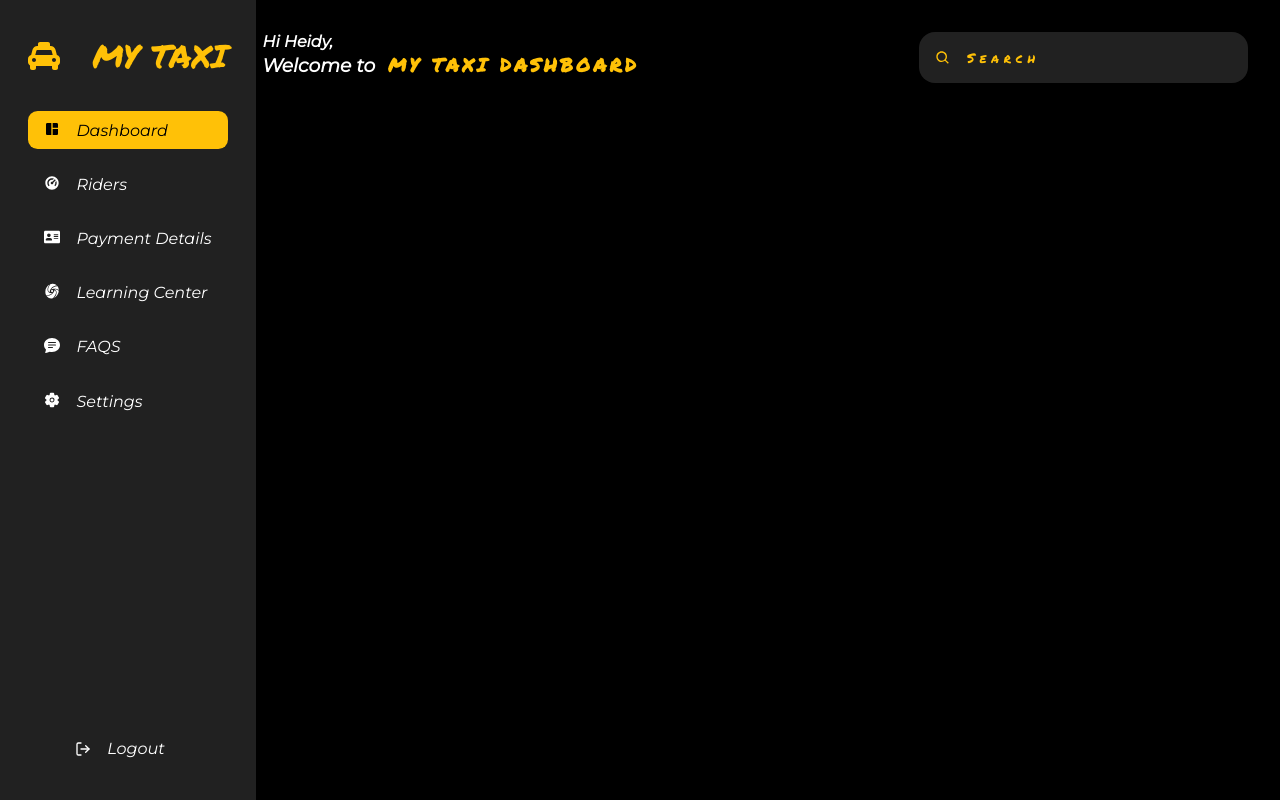
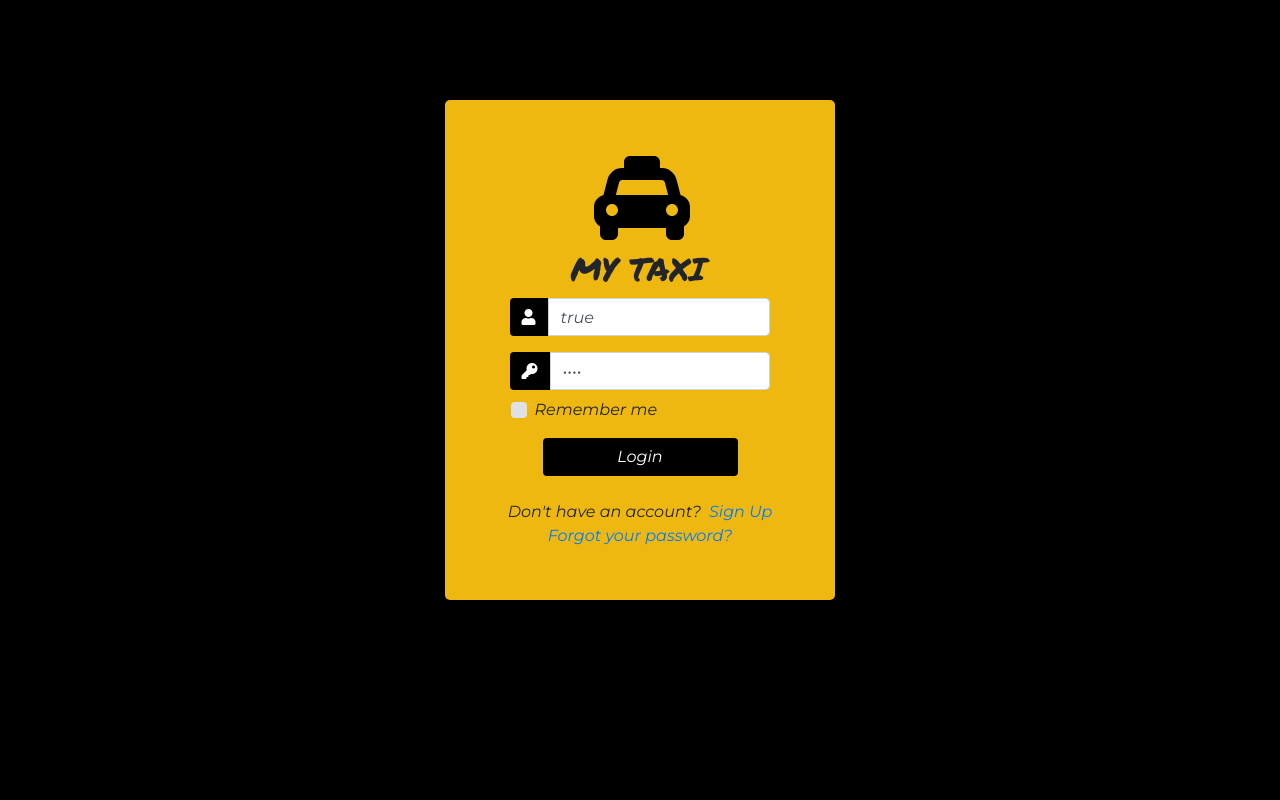
Before and after one commit to HAlejandra10/RANDOMAPP, a React (Create React App) app: page / in a window 1280 px wide. Built offline with nearby package versions, Linux system fonts and the light colour scheme.

Commit message:
Adding new component called login and styling to the login page to the logo and logo´s title

```diff
--- a/public/index.html
+++ b/public/index.html
@@ -34,6 +34,9 @@
     <link href="https://fonts.googleapis.com/css2?family=Josefin+Sans:ital,wght@1,100;1,200;1,300;1,400;1,500&family=Montserrat:ital,wght@1,200;1,300;1,400&family=Permanent+Marker&display=swap" rel="stylesheet">
     <link rel="stylesheet" href="https://fonts.googleapis.com/css?family=Roboto:300,400,500,700&display=swap"/>
 <link rel="stylesheet" href="https://fonts.googleapis.com/icon?family=Material+Icons"/>
+<link rel="stylesheet" href="https://use.fontawesome.com/releases/v5.6.1/css/all.css" integrity="sha384-gfdkjb5BdAXd+lj+gudLWI+BXq4IuLW5IT+brZEZsLFm++aCMlF1V92rMkPaX4PP" crossorigin="anonymous">
+<link rel="stylesheet" href="https://stackpath.bootstrapcdn.com/bootstrap/4.1.3/css/bootstrap.min.css" integrity="sha384-MCw98/SFnGE8fJT3GXwEOngsV7Zt27NXFoaoApmYm81iuXoPkFOJwJ8ERdknLPMO" crossorigin="anonymous">
+<link href="//maxcdn.bootstrapcdn.com/bootstrap/4.1.1/css/bootstrap.min.css" rel="stylesheet" id="bootstrap-css">
     <title>Dashboard App</title>
   </head>
   <body>
--- a/src/App.js
+++ b/src/App.js
@@ -1,7 +1,8 @@
 import React from 'react';
 import styled from "styled-components";
-import Dashboard from './Componentes/dashboard';
-import SideBar from './layout/sideBar';
+// import Dashboard from './Componentes/dashboard';
+import Login from './layout/login';
+// import SideBar from './layout/sideBar';
 
 
 
@@ -9,8 +10,9 @@ import SideBar from './layout/sideBar';
 const App = () => {
   return (
     <Div>
-    <SideBar/>
-    <Dashboard/>
+      <Login/>
+    {/* <SideBar/>
+    <Dashboard/> */}
 
 
     </Div>
--- /dev/null
+++ b/src/layout/login.js
@@ -0,0 +1,164 @@
+import React from 'react'
+import styled from 'styled-components';
+import {FaTaxi} from 'react-icons/fa'
+// import form from 'react-bootstrap/Form';
+// import IconButton from '@mui/material/IconButton';
+// import OutlinedInput from '@mui/material/OutlinedInput';
+// import InputLabel from '@mui/material/InputLabel';
+// import InputAdornment from '@mui/material/InputAdornment';
+// import FormControl from '@mui/material/FormControl';
+// import Visibility from '@mui/icons-material/Visibility';
+// import VisibilityOff from '@mui/icons-material/VisibilityOff';
+
+const Login = () => {
+  return (
+
+<Section>
+<form>
+<div className="container h-100">
+        <div className="d-flex justify-content-center h-100">
+          <div className="user_card">
+            <div className="d-flex justify-content-center">
+             <div className="brand_logo_container">
+                <div className='login_logo'>
+              <FaTaxi  />
+              <div className="logo_word">
+                <span>MY TAXI</span>
+                </div>
+
+              </div>
+              </div>
+            </div>
+            <div className="d-flex justify-content-center form_container">
+              <form>
+                <div className="input-group mb-3">
+                  <div className="input-group-append">
+                    <span className="input-group-text"><i className="fas fa-user" /></span>
+                  </div>
+                  <input type="text" name className="form-control input_user" defaultValue placeholder="username" />
+                </div>
+                <div className="input-group mb-2">
+                  <div className="input-group-append">
+                    <span className="input-group-text"><i className="fas fa-key" /></span>
+                  </div>
+                  <input type="password" name className="form-control input_pass" defaultValue placeholder="password" />
+                </div>
+                <div className="form-group">
+                  <div className="custom-control custom-checkbox">
+                    <input type="checkbox" className="custom-control-input" id="customControlInline" />
+                    <label className="custom-control-label" htmlFor="customControlInline">Remember me</label>
+                  </div>
+                </div>
+                <div className="d-flex justify-content-center mt-3 login_container">
+                  <button type="button" name="button" className="btn login_btn">Login</button>
+                </div>
+              </form>
+            </div>
+            <div className="mt-4">
+              <div className="d-flex justify-content-center links">
+                Don't have an account? <a href="#" className="ml-2">Sign Up</a>
+              </div>
+              <div className="d-flex justify-content-center links">
+                <a href="#">Forgot your password?</a>
+               </div>
+            </div>
+          </div>
+        </div>
+      </div>
+</form>
+</Section>
+  )
+}
+
+export default Login;
+
+const Section = styled.section`
+
+.user_card {
+    height: 500px;
+    align-self: center;
+    width: 390px;
+    margin-top: 100px;
+    margin-bottom: 200px;
+    background: #efb810;
+    position: relative;
+    display: flex;
+    justify-content: center;
+    flex-direction: column;
+    padding: 10px;
+    border-radius: 5px;
+
+}
+// .brand_logo {
+//     height: 350px;
+//     width: 150px;
+//     border-radius: 50%;
+//     border: 2px solid white;
+// }
+.form_container {
+    display: grid;
+    place-content: center;
+    margin-top: 50px;
+}
+.login_btn {
+    width: 100%;
+    background: black !important;
+    color: white !important;
+}
+.login_btn:focus {
+    box-shadow: none !important;
+    outline: 0px !important;
+}
+.login_container {
+    padding: 0 2rem;
+}
+.input-group-text {
+    background: black !important;
+    color: white !important;
+    border: 0 !important;
+    border-radius: 0.25rem 0 0 0.25rem !important;
+}
+.input_user,
+.input_pass:focus {
+    box-shadow: none !important;
+    outline: 0px !important;
+}
+ .custom-checkbox .custom-control-input:checked~.custom-control-label::before {
+     background-color: black !important;
+ }
+
+.login_logo {
+         width: 100%;
+         height: 200%;
+        display: flex;
+         justify-content: center;
+         align-items: center;
+         text-align: center;
+        //  gap: 5rem;
+         align-self: center;
+         grid:flex;
+        svg {
+           color: black;
+           font-size: 6rem;
+        //    align-self: center;
+           justify-content: center;
+           height: 200%;
+           gap: 2rem;
+           position:relative;
+           top: -50px;
+           justify-content: left;
+           right: -70px;
+         }
+         span {
+             height: 100px;
+             position:relative;
+             left: -50px;
+             bottom: -20px;
+             font-size: 2rem;
+             text-align: left;
+             justify-content: center;
+            font-family: "Permanent Marker", cursive;
+
+          }
+}
+`
```
